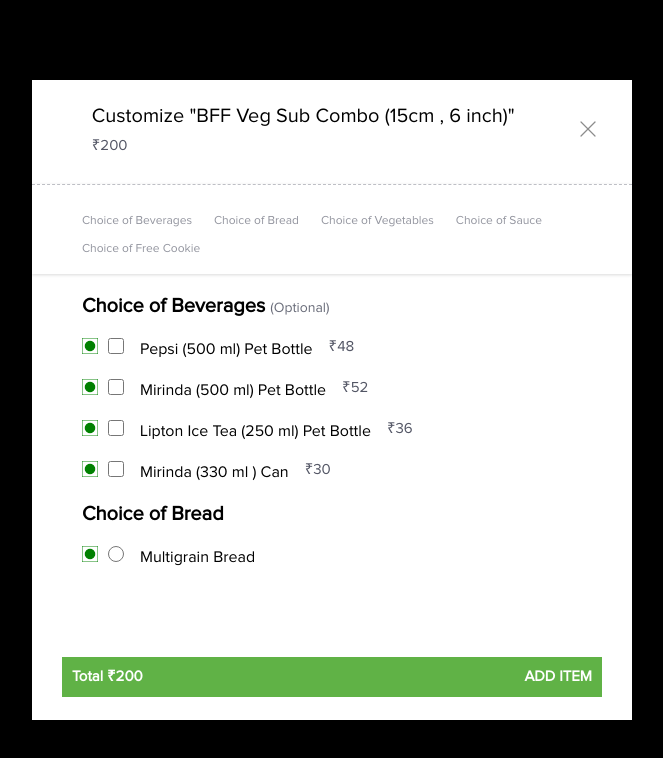
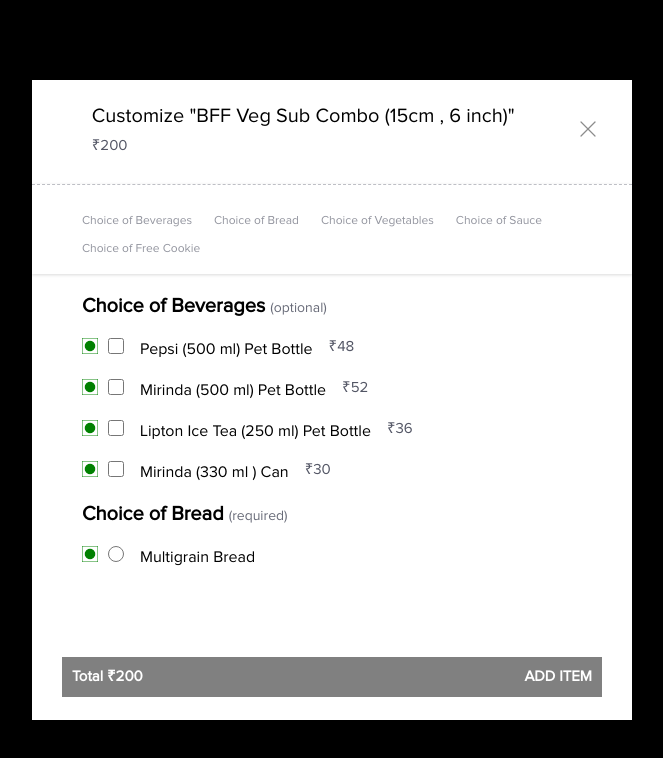
Before and after one commit to SAYEED05/swiggy-customization-menu, a React (Create React App) app: page / in a window 1280 px wide. Shown: the top 758 px of the page, without its empty margins (308-971 px from the left). Built offline with nearby package versions, Linux system fonts and the light colour scheme.

Commit message:
added required input logics

```diff
--- a/src/index.css
+++ b/src/index.css
@@ -26,7 +26,7 @@ html,
 body {
   font-family: "Proxima Nova Font", sans-serif;
   background-color: black;
-  overflow: hidden;
+  /* overflow: hidden; */
 }
 
 @keyframes introAnim {
--- a/src/microComponents/ChoicesDetails.js
+++ b/src/microComponents/ChoicesDetails.js
@@ -1,6 +1,7 @@
 import React, { useState, useEffect } from "react";
 import Summary from "./Summary";
 import Category from "./Category";
+/* import Result from "./Result"; */
 import "../styles/choiceDetails.css";
 
 const ChoicesDetails = ({ addons, shortDetails }) => {
@@ -13,6 +14,27 @@ const ChoicesDetails = ({ addons, shortDetails }) => {
 
     // eslint-disable-next-line
   }, [added]);
+
+  //CHECK WEATHER ALL THE REQUIRED ADDONS ARE SELECTED
+
+  const reqiredAddonsCheck = () => {
+    let addedGroups = [];
+    let requiredGroups = [];
+    added.map((el) => addedGroups.push(el.groupName)); //MAP OVER 'ADDED' TO GET ALL GROUP NAMES
+    let unique = [...new Set(addedGroups)]; //NEW ARRAY WITH ONY UNIQUE VALUES
+
+    // eslint-disable-next-line
+    addons.map((el) => {
+      //MAP OVER 'ADDONS' TO GET ALL GROUPS WITH REQUIRED
+      if (el.required) {
+        requiredGroups.push(el.name.split(" ").join(""));
+      }
+    });
+
+    let checker = requiredGroups.every((v) => unique.includes(v));
+
+    return addedGroups.length === 0 ? false : checker;
+  };
 
   //HANDLER FOR OVERALL INPUT SELECTION LOGICS
   const selectHandler = (cost, name, e, limit) => {
@@ -106,9 +128,10 @@ const ChoicesDetails = ({ addons, shortDetails }) => {
                 {addon.limit > 0 && (
                   <span className="addon-limit">{` Any (${addon.limit})`}</span>
                 )}
-                {!addon.required && (
-                  <span className="addon-required">{`(Optional)`}</span>
-                )}
+
+                <span className="addon-required">
+                  {addon.required ? "(required)" : "(optional)"}
+                </span>
               </div>
               {addon.options.map(
                 //MAPPING THROUGH ADDON OPTIONS (2ND LAYER) TO GET SEPERATE OPTIONs
@@ -159,7 +182,9 @@ const ChoicesDetails = ({ addons, shortDetails }) => {
         additionalCost={additionalCost}
         added={added}
         shortDetails={shortDetails}
+        checkerFunction={reqiredAddonsCheck}
       />
+      {/* <Result /> */}
     </>
   );
 };
--- /dev/null
+++ b/src/microComponents/Result.js
@@ -0,0 +1,11 @@
+import React from "react";
+import "../styles/result.css";
+const Result = () => {
+  return (
+    <div className="result-wrapper">
+      <div className="result-content">ADDED</div>
+    </div>
+  );
+};
+
+export default Result;
--- a/src/microComponents/Summary.js
+++ b/src/microComponents/Summary.js
@@ -1,12 +1,19 @@
-import React from "react";
+import React, { useEffect, useState } from "react";
 import "../styles/summary.css";
-const Summary = ({ additionalCost, added, shortDetails }) => {
+const Summary = ({ additionalCost, added, shortDetails, checkerFunction }) => {
   const price = shortDetails.map((item) => item.basePrice);
   const basePrice = parseInt(price);
+  const [canAdd, setCanAdd] = useState(false);
 
   const addItemHandler = () => {
-    window.alert("added");
+    canAdd && window.alert("added");
   };
+
+  useEffect(() => {
+    setCanAdd(checkerFunction());
+
+    // eslint-disable-next-line
+  }, [added]);
 
   return (
     <div className="summary-wrapper">
@@ -21,7 +28,11 @@ const Summary = ({ additionalCost, added, shortDetails }) => {
             {added.length > 2 && `+${added.length - 2}  Add On`}
           </div>
         </div>
-        <div className="add-ons-total-strip" onClick={addItemHandler}>
+        <div
+          className="add-ons-total-strip"
+          onClick={addItemHandler}
+          style={{ background: canAdd ? "#60b246" : "grey" }} //CHANGING THE COLOR BASED ON CHECKER FUNCTIONS
+        >
           <div className="total-amount">
             Total ₹{basePrice + additionalCost}
           </div>
```
Also changed, not shown: src/styles/result.css (added, +9 -0 lines), 1 other file (tests, documents, lock files or other folders).
